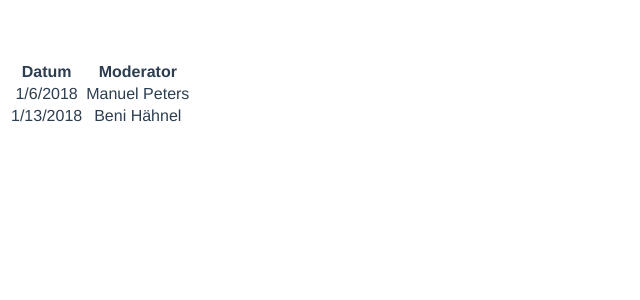
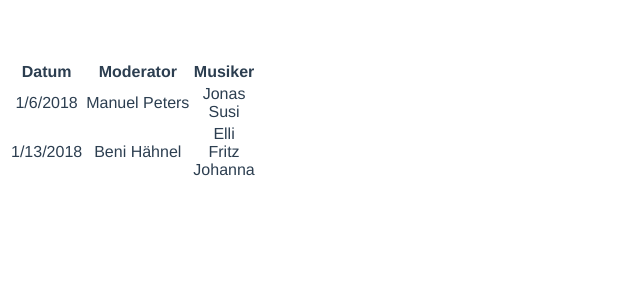
Before and after one commit to JuliaNeumann/edittables, a Vue app: page / in a window 1280 px wide. Shown: the top 300 px of the page, without its empty margins (0-640 px from the left). Built offline with nearby package versions, Linux system fonts and the light colour scheme.

Commit message:
add longtext / textarea as cell type

```diff
--- a/src/components/EditTable.vue
+++ b/src/components/EditTable.vue
@@ -23,7 +23,8 @@
       return {
         heads: [
           'Datum',
-          'Moderator'
+          'Moderator',
+          'Musiker'
         ],
         rows: [
           [
@@ -34,6 +35,10 @@
             {
               content: 'Manuel Peters',
               type: 'text'
+            },
+            {
+              content: 'Jonas\nSusi',
+              type: 'longtext'
             }
           ],
           [
@@ -44,6 +49,10 @@
             {
               content: 'Beni Hähnel',
               type: 'text'
+            },
+            {
+              content: 'Elli\nFritz\nJohanna',
+              type: 'longtext'
             }
           ]
         ]
--- a/src/components/InputField.vue
+++ b/src/components/InputField.vue
@@ -1,5 +1,11 @@
 <template>
-    <input @blur="saveNewValue" @keydown.enter="saveNewValue" ref="inputField" v-model="inputContent" v-if="type === 'text'" type="text" />
+    <!-- one-line text input -->
+    <input @blur="saveNewValue" @keydown.enter.tab="saveNewValue" ref="inputField" v-model="inputContent" v-if="type === 'text'" type="text" />
+
+    <!-- multi-line text input -->
+    <textarea @blur="saveNewValue" @keydown.tab="saveNewValue" ref="inputField" v-model="inputContent" v-else-if="type === 'longtext'"></textarea>
+
+    <!-- date -->
     <datepicker v-click-outside="saveNewValue" v-else-if="type === 'date'" language="de" :inline="true" @selected="saveNewValue" v-model="inputContent"></datepicker>
 </template>
 
@@ -32,11 +38,11 @@
       }
     },
     created: function () {
-      if (this.type === 'text') {
+      if (this.type === 'date') {
+        this.inputContent = new Date(this.value)
+      } else {
         this.inputContent = this.value
         this.$nextTick(() => this.$refs.inputField.focus())
-      } else if (this.type === 'date') {
-        this.inputContent = new Date(this.value)
       }
     },
     directives: {
--- a/src/components/TableCell.vue
+++ b/src/components/TableCell.vue
@@ -1,7 +1,8 @@
 <template>
     <td>
-        <span @click="startEdit" v-if="!editMode && !(cell.type === 'date')">{{ content }}</span>
-        <span @click="startEdit" v-else-if="!editMode">{{ content | timestampToLocalString }}</span>
+        <div @click="startEdit" @focus="startEdit" v-if="!editMode && (cell.type === 'date')">{{ content | timestampToLocalString }}</div>
+        <div @click="startEdit" @focus="startEdit" v-else-if="!editMode && (cell.type === 'longtext')" v-html="htmlContent"></div>
+        <div @click="startEdit" @focus="startEdit" v-else-if="!editMode">{{ content }}</div>
         <InputField @stopEditMode="stopEdit" v-if="editMode" v-model="content" :type="cell.type"/>
     </td>
 </template>
@@ -23,6 +24,11 @@
         content: this.cell.content
       }
     },
+    computed: {
+      htmlContent: function () {
+        return this.content.replace(/\n/g, '<br />')
+      }
+    },
     methods: {
       startEdit: function () {
         this.editMode = true
--- a/src/main.js
+++ b/src/main.js
@@ -5,6 +5,7 @@ import App from './App'
 
 Vue.config.productionTip = false
 
+// custom filters
 Vue.filter('timestampToLocalString', function (timestamp) {
   return new Date(timestamp).toLocaleDateString()
 })
```
